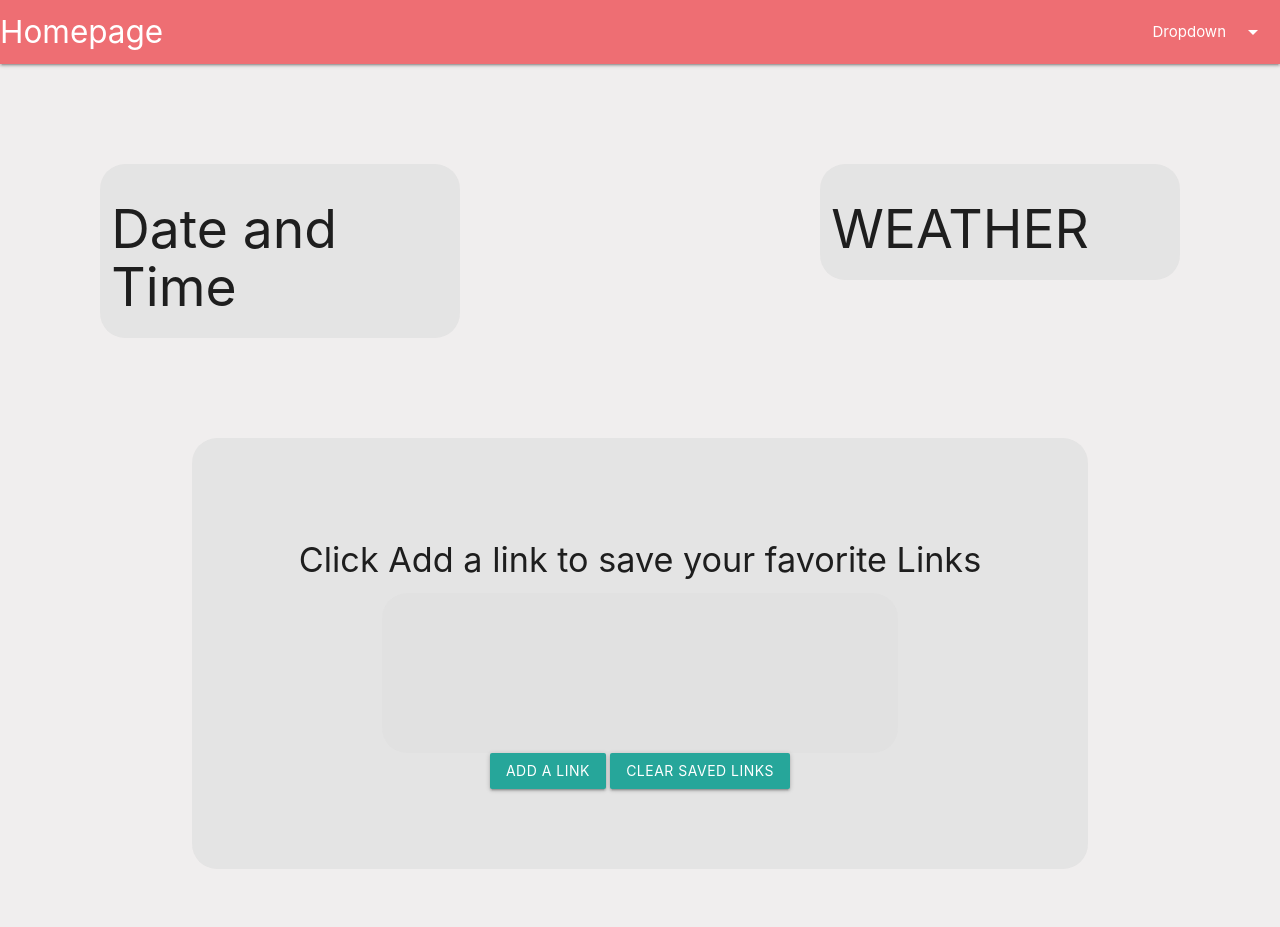
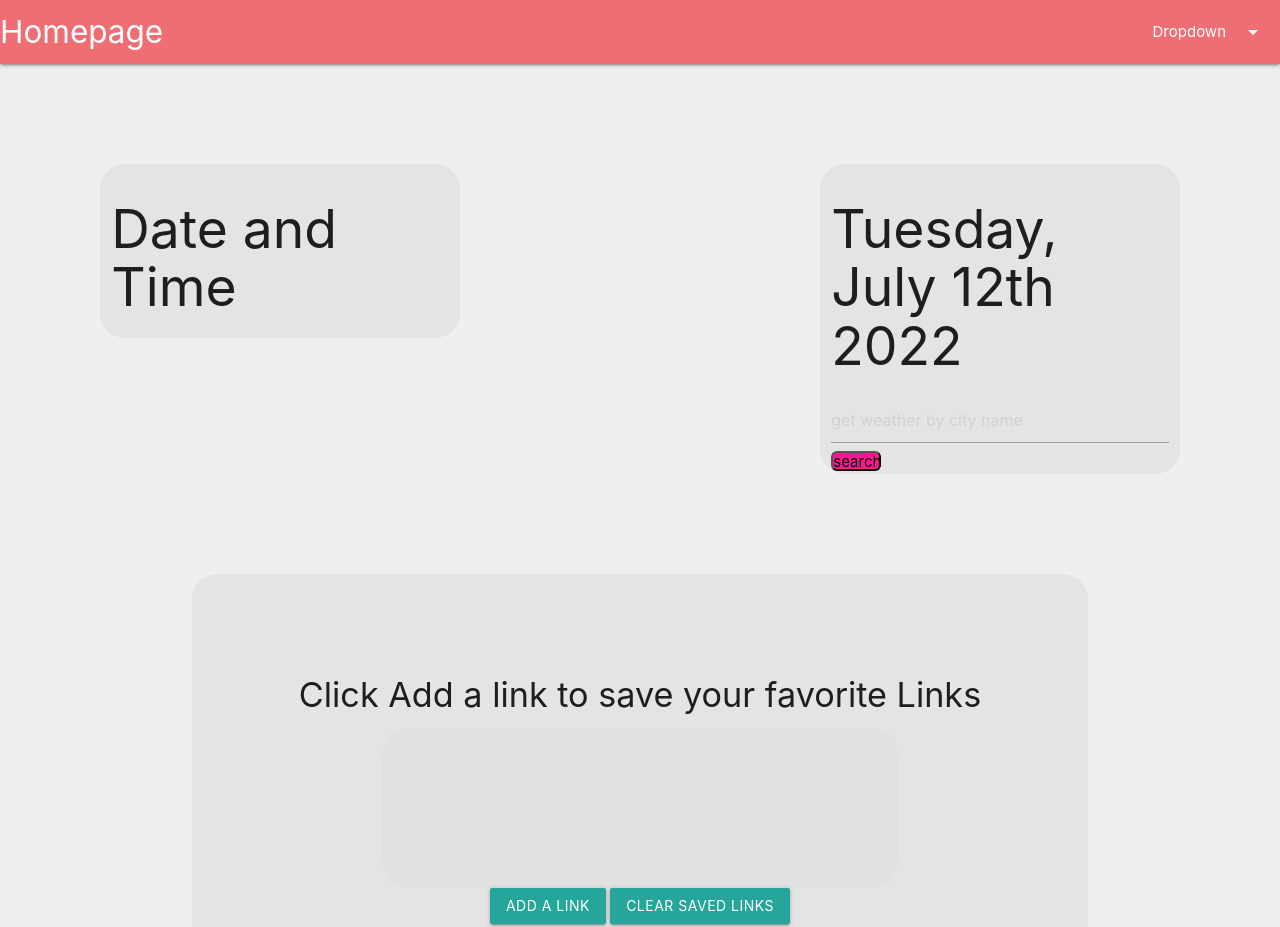
Before and after one commit to tylerzeman/Homepage, a plain HTML site: page index.html in a window 1280 px wide. Shown: the top 927 px of the page. Drawn offline with nearby package versions, Linux system fonts and the light colour scheme; no server answers.

Commit message:
cleaned up weather and added input field

```diff
--- a/assets/css/style.css
+++ b/assets/css/style.css
@@ -25,3 +25,10 @@
     background-color: rgb(224, 224, 224, 0.75);
     margin: 75px;
 }
+
+#inputSub{
+    background-color: deeppink;
+    height: 20px;
+    width: 50px;
+    border-radius: 6px;
+}
--- a/assets/js/script.js
+++ b/assets/js/script.js
@@ -31,18 +31,24 @@ clearStringsBtnEl.addEventListener('click', function clearStrings() {
 });
 
 
-
-var currentCity = document.querySelector('.col')
-var firstBtn = document.querySelector('.btn-floating')
-firstBtn.addEventListener("click", getWeather)
-// city var should probably be changed to a var that accepts an input from the user not just a static place
-var city = 'minneapolis'
+// the var's for the weather function
 
 var key = "70fc742f790b2f13b5074f8768a1b657";
+var currentCity = document.querySelector('#weather')
+var firstBtn = document.querySelector('#inputSub')
 
+// the button to start the weather function
 
+firstBtn.addEventListener("click", function(event){
+    event.preventDefault()
+    getWeather()
+})
+
+// the function to get the current weather
 function getWeather(){
-var queryRequest =` http://api.openweathermap.org/data/2.5/weather?q=${city}&units=imperial&appid=${key}`
+    var city = document.getElementById('cityInput').value
+    console.log(city)
+var queryRequest =` https://api.openweathermap.org/data/2.5/weather?q=${city}&units=imperial&appid=${key}`
 //the API request function
 fetch(queryRequest).then(function(res){
     return res .json();
--- a/index.html
+++ b/index.html
@@ -38,7 +38,12 @@
 
       <h2 id="date">WEATHER</h2>
 
+      <form>
+        <input type="text" id="cityInput" placeholder="get weather by city name">
+        <button id="inputSub">search</button>
+      </form>
     </div>
+
   </div>
   <div class="container">
     <h4>Click Add a link to save your favorite Links</h4>
@@ -77,7 +82,7 @@
     <div class="garfield">
       <h3>MOTIVATIONAL QUOTES GARFIELD!!!</h3>
       <p id="motivQuote"></p>
-      <div class="carousel">
+      <!-- <div class="carousel">
         <a class="carousel-item" href="#one!"><img
             src="https://preview.redd.it/u50n1v5hvtx11.png?auto=webp&s=86c49b17073a34255af286da1ec03ee6d9caf5ef"
             alt="its literally garfield"></a>
@@ -85,7 +90,7 @@
         <a class="carousel-item" href="#three!"><img src="https://lorempixel.com/250/250/nature/3"></a>
         <a class="carousel-item" href="#four!"><img src="https://lorempixel.com/250/250/nature/4"></a>
         <a class="carousel-item" href="#five!"><img src="https://lorempixel.com/250/250/nature/5"></a>
-      </div>
+      </div> -->
     </div>
     <div class="newFolderDiv"></div>
 
```
